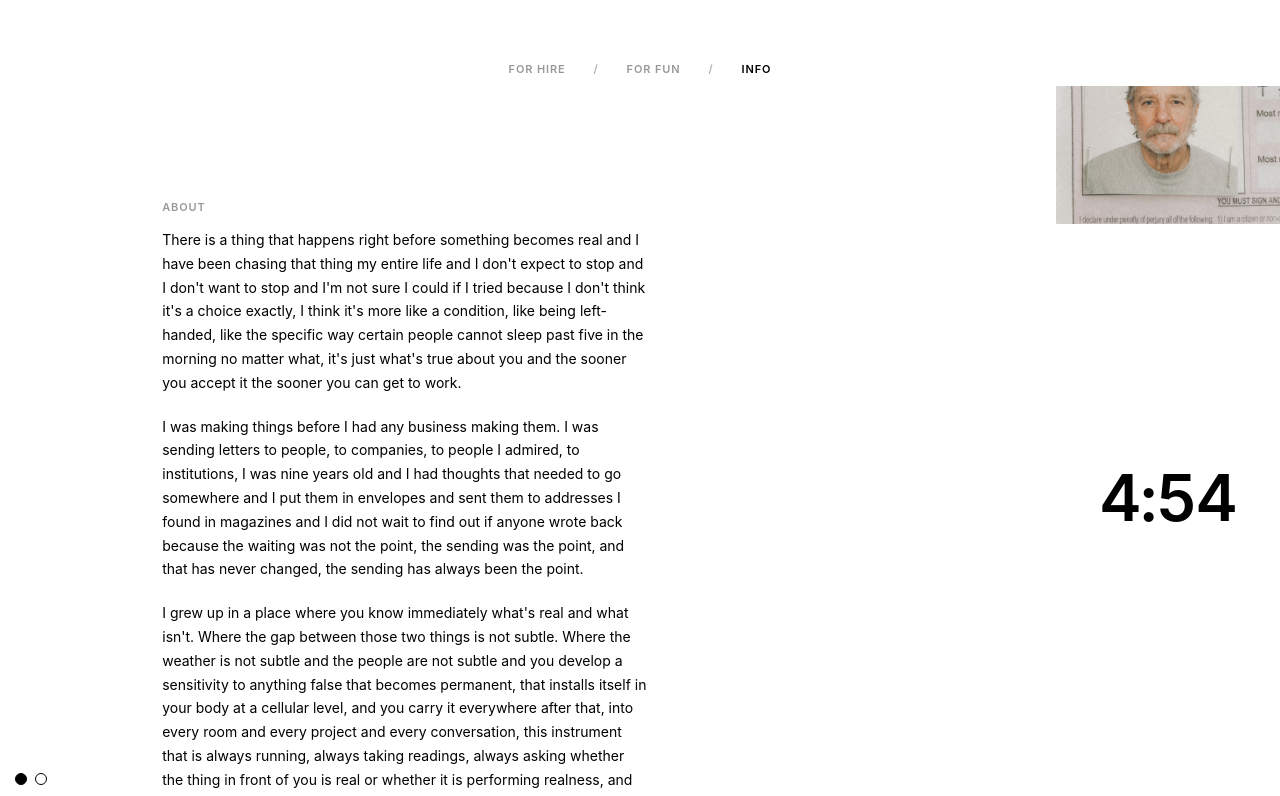
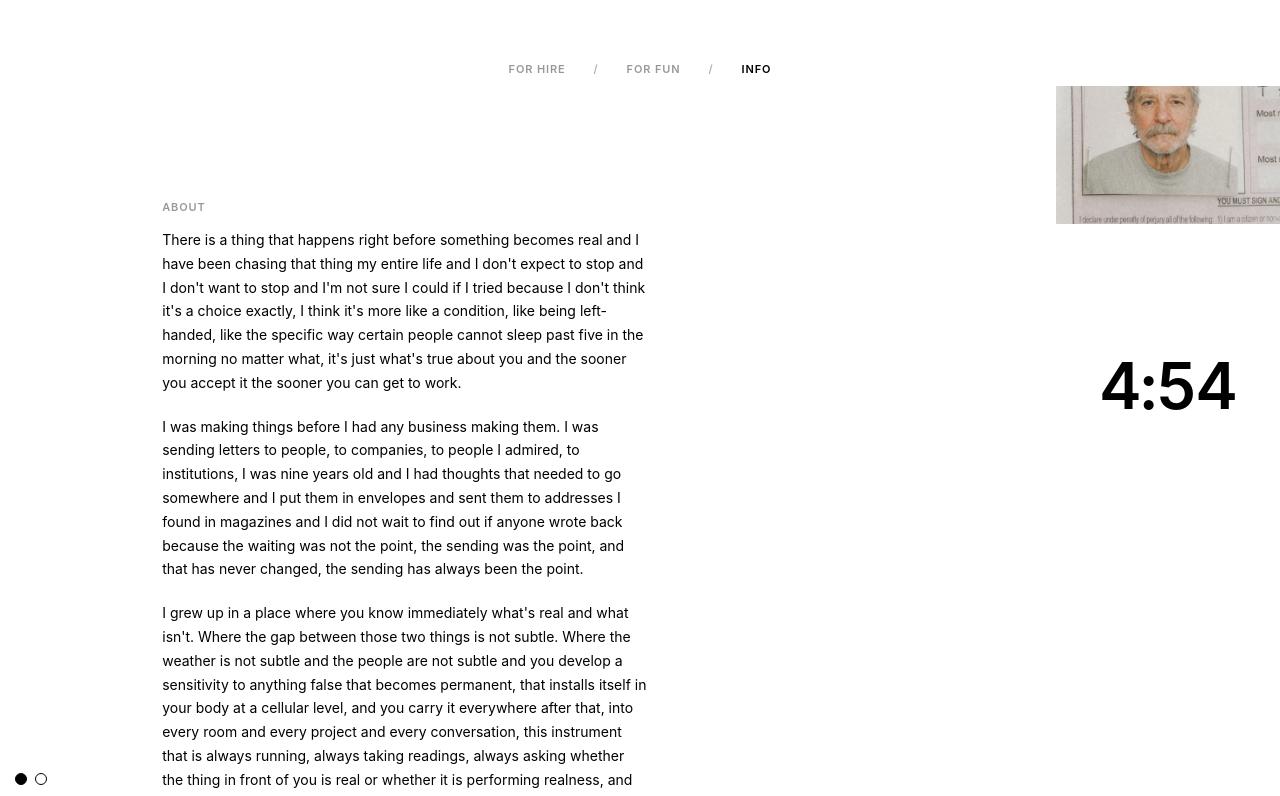
Before and after one commit to terryrayment/terry-rayment, a Next.js app: page /about in a window 1280 px wide. Shown: the top 796 px of the page. Built offline with nearby package versions, Linux system fonts and the light colour scheme; a web font is replaced by a local one.

Commit message:
Fix extra closing div, separate photo + clock into independent fixed elements

```diff
--- a/src/app/about/page.tsx
+++ b/src/app/about/page.tsx
@@ -44,29 +44,26 @@ export default function AboutPage() {
   return (
     <div className="w-full pt-16 text-left md:pt-24 lg:pt-28 pr-[min(28vw,14rem)] md:pr-[min(32vw,16rem)] pb-8 relative">
 
-      {/* Right panel — photo at top, clock centered below */}
+      {/* Photos — fixed top-right, independent of clock */}
       <div
-        className="fixed right-0 top-0 h-full flex flex-col pointer-events-none select-none overflow-hidden"
-        style={{ width: "min(28vw, 14rem)" }}
+        className="fixed top-0 right-0 pointer-events-none select-none"
+        style={{ width: "min(28vw, 14rem)", maxWidth: "224px" }}
       >
-
-        {/* Stacked photos: Before sets height, After fades in on scroll */}
-        <div className="relative w-full flex-shrink-0">
-          {/* Before — natural flow, defines container height */}
+        <div className="relative w-full">
           <img
             src="/Terry_Before.png"
             alt=""
             draggable={false}
             style={{ display: "block", width: "100%", height: "auto" }}
           />
-          {/* After — overlaid on top, fades in as you scroll */}
           <img
             src="/Terry_After.png"
             alt=""
             draggable={false}
             style={{
               position: "absolute",
-              inset: 0,
+              top: 0,
+              left: 0,
               width: "100%",
               height: "100%",
               objectFit: "cover",
@@ -77,9 +74,10 @@ export default function AboutPage() {
             }}
           />
         </div>
+      </div>
 
-        {/* Clock */}
-        <div className="flex-1 flex flex-col items-center justify-center">
+      {/* Clock — fixed right, centered vertically */}
+      <div className="fixed right-0 top-0 h-full flex flex-col items-center justify-center pointer-events-none select-none" style={{ width: "min(28vw, 14rem)", maxWidth: "224px" }}>
           <div
             style={{
               fontSize: "clamp(2.5rem, 5vw, 4.5rem)",
@@ -101,7 +99,6 @@ export default function AboutPage() {
           >
             THANK YOU FOR YOUR PATIENCE
           </div>
-        </div>
       </div>
 
       <div className="max-w-[486px]">
```
